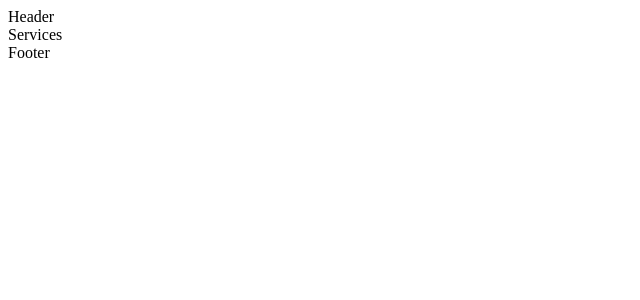
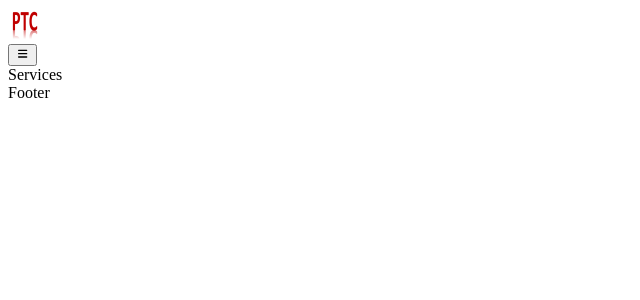
Before and after one commit to FIDELIS-TUWEI/Blog-App-MERN, a React (Vite) app: page / in a window 1280 px wide. Shown: the top 300 px of the page, without its empty margins (0-640 px from the left). Built offline with nearby package versions, Linux system fonts and the light colour scheme.

Commit message:
Header component design

```diff
--- a/src/components/Header.jsx
+++ b/src/components/Header.jsx
@@ -1,9 +1,61 @@
+import PropTypes from "prop-types";
 import "../styles/header.css";
+import { HiX, HiMenu } from "react-icons/hi";
+import NavLogo from "../assets/nav-logo.png";
 
-const Header = () => {
+const Header = ({ menuOpen, setMenuOpen }) => {
+  const menuIcon = menuOpen ? <HiX /> : <HiMenu />;
+
+  const handleToggle = () => {
+    setMenuOpen(!menuOpen);
+  }
+
   return (
-    <div>Header</div>
+    <>
+      <header className="header">
+        <Navbar setMenuOpen={setMenuOpen}/>
+      </header>
+      <button className="burger--menu" onClick={handleToggle}>{menuIcon}</button>
+    </>
+  )
+};
+
+Header.propTypes = {
+  menuOpen: PropTypes.bool.isRequired,
+  setMenuOpen: PropTypes.func.isRequired
+}
+
+export const ResponsiveMenu = ({ menuOpen, setMenuOpen }) => {
+  return (
+    <div className={`res--menu ${menuOpen ? "res--menu--open" : ""}`}>
+      <Navbar setMenuOpen={setMenuOpen} />
+    </div>
+  )
+};
+
+ResponsiveMenu.propTypes = {
+  menuOpen: PropTypes.bool.isRequired,
+  setMenuOpen: PropTypes.func.isRequired
+};
+
+const Navbar = ({ setMenuOpen }) => {
+  const handleLinkClick = () => {
+    setMenuOpen(false)
+  };
+
+  return (
+    <nav className="header--nav">
+      <div className="nav--logo">
+        <a href="#" onClick={handleLinkClick}>
+          <img src={NavLogo} alt="Nav Logo" />
+        </a>
+      </div>
+    </nav>
   )
 }
 
+Navbar.propTypes = {
+  setMenuOpen: PropTypes.func.isRequired
+}
+
 export default Header;
```
